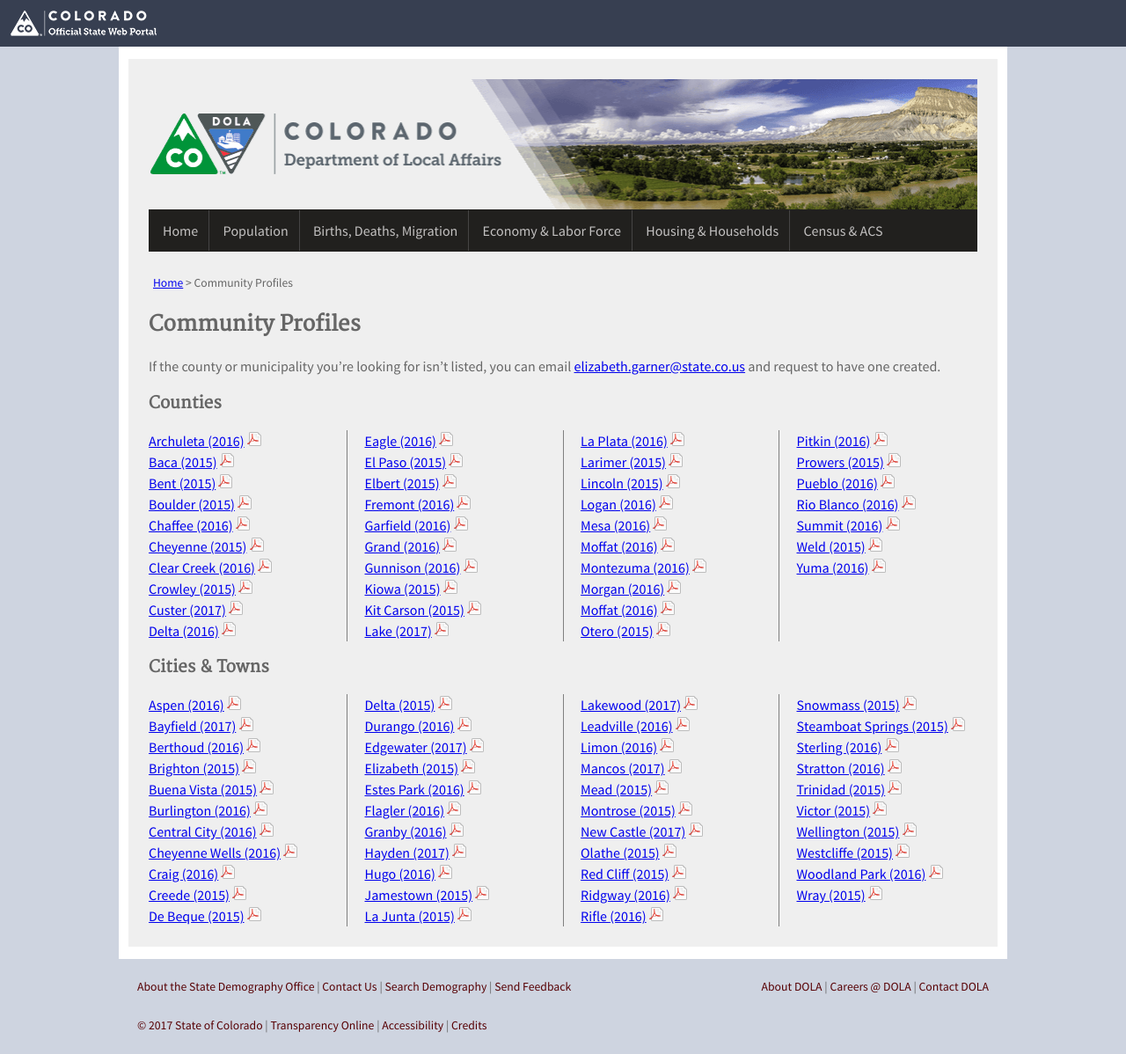
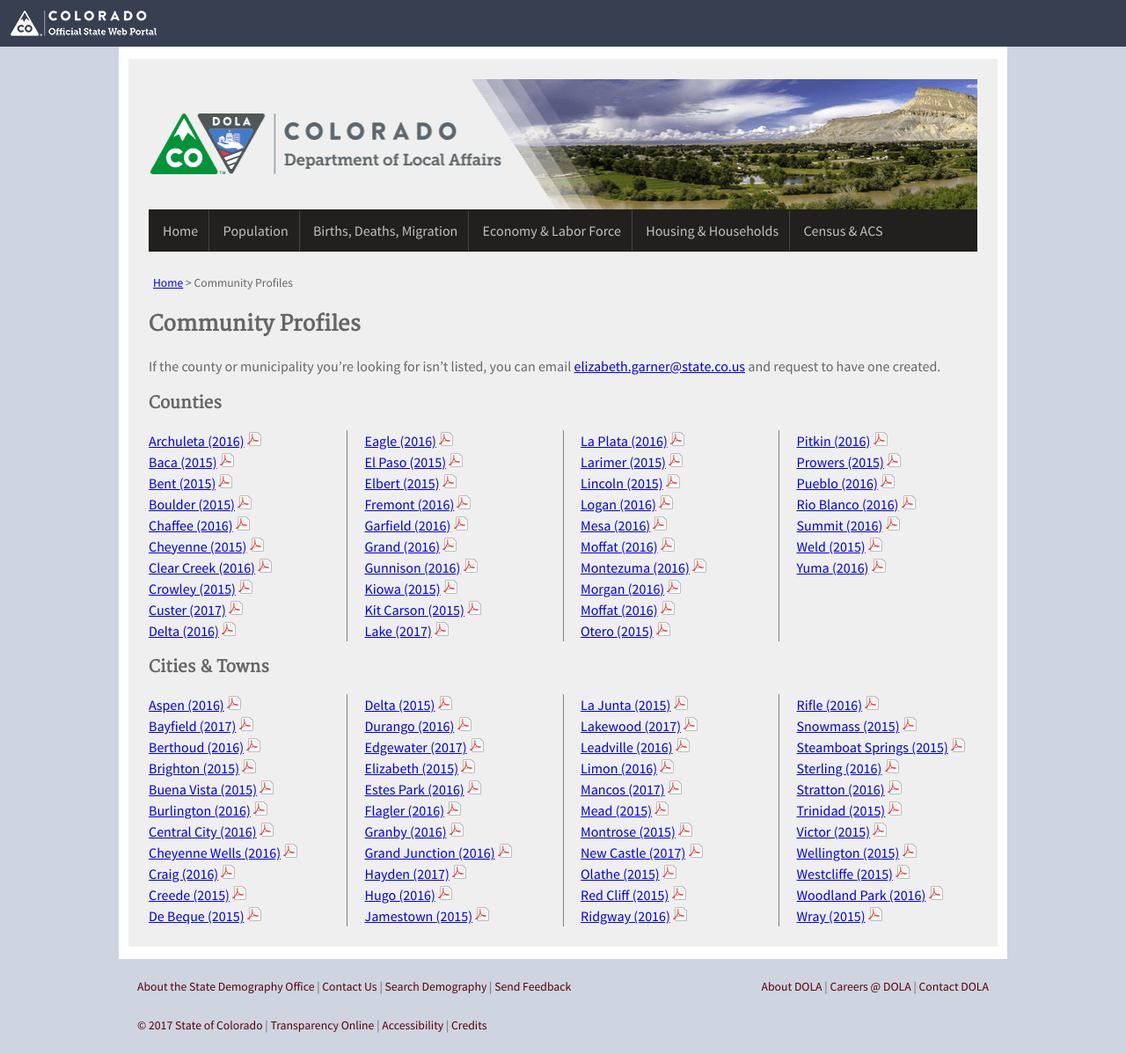
Before and after one commit to TBleess/Website_New, a Jekyll site: the page built from pages/9_Not_in_Menu/cp_test.md, in a window 1280 px wide. Shown: the whole page at 88% size. Built offline with Jekyll 4.4.1, drawn with Linux system fonts in a browser that asks for light colours.

Commit message:
Added link to Grand Junction

```diff
--- a/pages/9_Not_in_Menu/cp_test.md
+++ b/pages/9_Not_in_Menu/cp_test.md
@@ -76,6 +76,7 @@
 <a href="https://drive.google.com/uc?export=download&id=0B-vz6H4k4SESUHB5VEU5UlMxcDA">Estes Park (2016)</a> <img src="/images/page_white_acrobat.png" alt ="download pdf file"><br />
 <a href="https://drive.google.com/uc?export=download&id=0B-vz6H4k4SESaUxMQTUzdjRUV0U">Flagler (2016)</a> <img src="/images/page_white_acrobat.png" alt ="download pdf file"><br />
 <a href="https://drive.google.com/uc?export=download&id=0B-vz6H4k4SESQjkzMTJsTDFUdG8">Granby (2016)</a> <img src="/images/page_white_acrobat.png" alt ="download pdf file"><br />
+<a href="https://drive.google.com/uc?export=download&id=0ByjImPUKASTTYTlHMExQVXo5YVk">Grand Junction (2016)</a> <img src="/images/page_white_acrobat.png" alt ="download pdf file"><br />
 <a href="https://drive.google.com/uc?export=download&id=0ByjImPUKASTTN3kzUVVaVXVUMnM">Hayden (2017)</a> <img src="/images/page_white_acrobat.png" alt ="download pdf file"><br />
 <a href="https://drive.google.com/uc?export=download&id=0B-vz6H4k4SESdVFmQk95RGpKSjA">Hugo (2016)</a> <img src="/images/page_white_acrobat.png" alt ="download pdf file"><br />
 <a href="https://drive.google.com/uc?export=download&id=0ByjImPUKASTTUUM3eUNKRUtQb28">Jamestown (2015)</a> <img src="/images/page_white_acrobat.png" alt ="download pdf file"><br />
```
